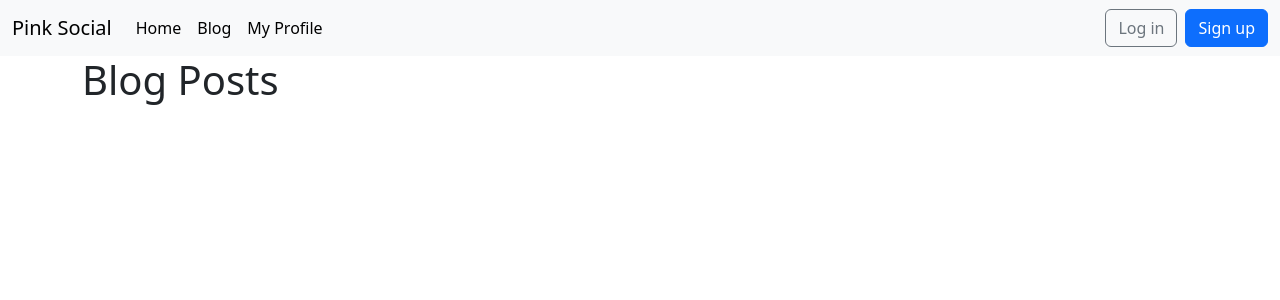
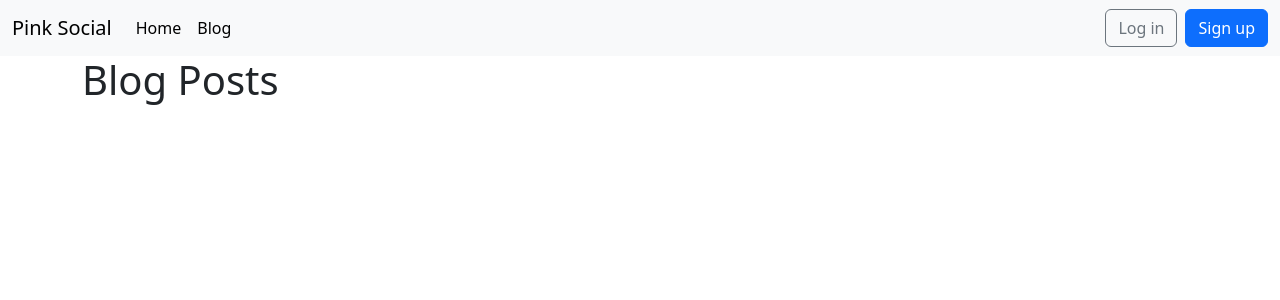
Before and after one commit to RyanColoradoCS/TravelProject, a Django app: page /blog/ in a window 1280 px wide. Shown: the top 300 px of the page. Run offline with Django 3.2, Linux system fonts and the light colour scheme; data that the repository does not hold is empty.

Commit message:
I fixed the nav bar

```diff
--- a/blog/urls.py
+++ b/blog/urls.py
@@ -1,6 +1,6 @@
 from django.urls import path
 # Import the path function, which is used to define URL patterns.#
-from .views import BlogListView, BlogDetailView,feed_view, profile_view, edit_post, delete_post, userprofile_view
+from .views import BlogListView, BlogDetailView,feed_view, edit_post, delete_post, userprofile_view
 
 # Define the URL patterns for the blog app
 urlpatterns = [
@@ -9,9 +9,9 @@ urlpatterns = [
     path('post/<int:pk>/', BlogDetailView.as_view(), name='post_detail'),
     path("blog/", BlogListView.as_view(), name="blog"),
     path('feed/', feed_view, name='feed'),
-    path('myprofile/', profile_view, name='myprofile'),
+    # path('myprofile/', profile_view, name='myprofile'),
     # path('profile/<int:pk>/', profile_view, name='user_profile'), # View other users' profiles
-    path('profile/<int:pk>/', profile_view, name='profile_view'),
+    # path('profile/<int:pk>/', profile_view, name='profile_view'),
     path('edit_post/<int:pk>/', edit_post, name='edit_post'),
     path('delete_post/<int:pk>/', delete_post, name='delete_post'),
     # test
--- a/blog/views.py
+++ b/blog/views.py
@@ -44,24 +44,6 @@ def feed_view(request):
     else:
         form = PostForm()
     return render(request, 'feed.html', {'posts': posts, 'form': form})
-
-
-
-@login_required
-def profile_view(request, pk=None):
-    # Determine the profile to show
-    user_profile = get_object_or_404(CustomUser, pk=pk) if pk else request.user
-
-    is_logged_in_user = user_profile == request.user
-
-    # Fetch posts by this user
-    user_posts = UserPost.objects.filter(author=user_profile).order_by('-created_at')
-
-    # Handle search functionality
-    query = request.GET.get('q')
-    users = CustomUser.objects.filter(username__icontains=query) if query else None
-
-    return render(request, 'profile.html', {'user': user_profile, 'user_posts': user_posts,'users': users, 'query': query, 'MEDIA_URL': settings.MEDIA_URL, 'is_logged_in_user': is_logged_in_user})
 
 @login_required
 def edit_post(request, pk):
@@ -113,7 +95,7 @@ def userprofile_view(request, pk=None):
     user_profile = get_object_or_404(Profile, user__pk=pk) if pk else request.user.profile
     logger.error(f"Accessed Profile: {user_profile.user.username}, ID: {user_profile.user.id}")
 
-    # Ge the user object of the logged in user
+    # Get the user object of the logged in user
     current_user = request.user
     logger.error(f"User object: {current_user}, ID: {current_user.id}")
 
@@ -139,3 +121,25 @@ def userprofile_view(request, pk=None):
         'MEDIA_URL': settings.MEDIA_URL,
         'is_logged_in_user': is_logged_in_user,
     })
+
+
+
+'''
+Probably not needed:
+@login_required
+def profile_view(request, pk=None):
+    # Determine the profile to show
+    user_profile = get_object_or_404(CustomUser, pk=pk) if pk else request.user
+
+    is_logged_in_user = user_profile == request.user
+
+    # Fetch posts by this user
+    user_posts = UserPost.objects.filter(author=user_profile).order_by('-created_at')
+
+    # Handle search functionality
+    query = request.GET.get('q')
+    users = CustomUser.objects.filter(username__icontains=query) if query else None
+
+    return render(request, 'profile.html', {'user': user_profile, 'user_posts': user_posts,'users': users, 'query': query, 'MEDIA_URL': settings.MEDIA_URL, 'is_logged_in_user': is_logged_in_user})
+
+'''
--- a/templates/base.html
+++ b/templates/base.html
@@ -26,11 +26,10 @@
           <li class="nav-item">
             <a class="nav-link active" aria-current="blog" href="{% url 'blog' %}">Blog</a>
           </li>
-          <li class="nav-item">
-            <a class="nav-link active" aria-current="blog" href="#">My Profile</a>
-          </li>
-        </ul>
         {% if user.is_authenticated %}
+        <li class="nav-item">
+          <a class="nav-link active" href="{% url 'userprofile_view' user.pk %}">My Profile</a>
+      </ul>
         <div class="mr-auto">
           <ul class="navbar-nav">
             <li class="nav-item dropdown">
--- a/templates/feed.html
+++ b/templates/feed.html
@@ -22,7 +22,7 @@
                 <a href="#">{{ post.title }}</a>
             </span> &middot;
             <span class="text-muted">by {{ post.author }} | {{ post.created_at }}</span>
-            <span class="text-muted">by <a href="{% url 'profile_view' post.author.pk %}">{{ post.author }}</a> | {{ post.created_at }}</span>
+            <span class="text-muted">by <a href="{% url 'userprofile_view' post.author.pk %}">{{ post.author }}</a> | {{ post.created_at }}</span>
 
         </div>
         <div class="card-body">
```
